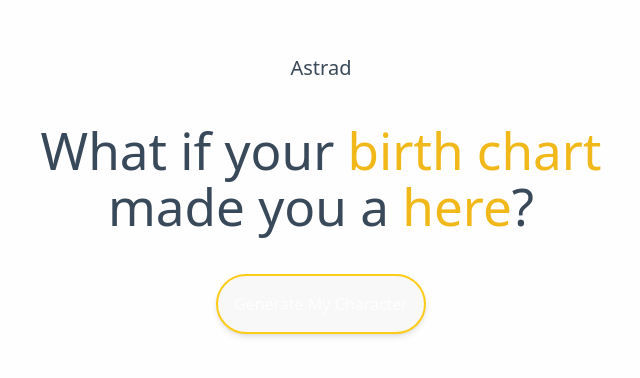
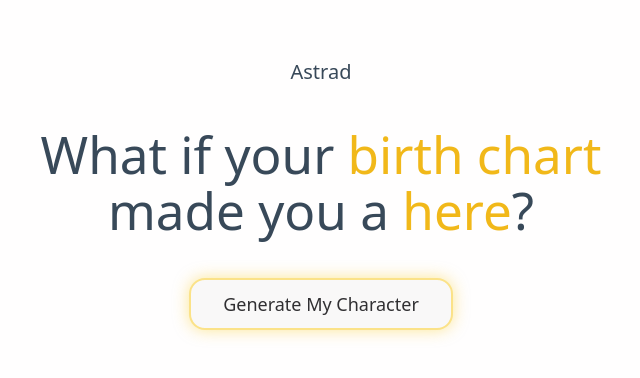
Before and after one commit to nishantsingh02/astrad-project, a React (Vite) app: page / in a window 1280 px wide. Shown: the part 238-616 px from the top of the page, without its empty margins (351-991 px from the left). Built offline with nearby package versions, Linux system fonts and the light colour scheme.

Commit message:
added local storage

```diff
--- a/components/form.jsx
+++ b/components/form.jsx
@@ -11,6 +11,14 @@ function Generate() {
     timeOfBirth: '',
     cityOfBirth: ''
   });
+
+  // Load saved data from localStorage on mount
+  useEffect(() => {
+    const savedData = localStorage.getItem('astradForm');
+    if (savedData) {
+      setFormData(JSON.parse(savedData));
+    }
+  }, []);
 
   const handleChange = (e) => {
     const { name, value } = e.target;
--- a/components/hero.jsx
+++ b/components/hero.jsx
@@ -1,10 +1,12 @@
 import '../src/App.css'
+
+
 
 function Hero() {
   return (
     <div className="relative flex items-center justify-center w-screen h-screen overflow-hidden">
 
-      <div style={{}} className="z-[100] absolute bg-red-50 opacity-10 w-200 h-900 rotate-animation"></div>
+      <div style={{}} className="z-[100] absolute bg-red-50 opacity-10 w-screen h-screen rotate-animation"></div>
 
       <div className="z-0 text-center">
         <div className="text-xl">Astrad</div>
@@ -17,9 +19,12 @@ function Hero() {
           </h1>
         </div>
         <div>
-          <button className="border-2 font border-yellow-400 p-4 rounded-full bg-yellow-600 text-white shadow-md hover:shadow-yellow-500 hover:scale-105 transition duration-300">
-            Generate My Character
-          </button>
+
+            <button className="inline-flex items-center justify-center gap-2 whitespace-nowrap font-medium ring-offset-background focus-visible:outline-none focus-visible:ring-2 focus-visible:ring-ring focus-visible:ring-offset-2 disabled:pointer-events-none disabled:opacity-50 [&_svg]:pointer-events-none [&_svg]:size-4 [&_svg]:shrink-0 h-10 bg-yellow-500/80 hover:bg-yellow-500 text-zinc-900 font-pixel text-lg px-8 py-6 rounded-2xl border-2 border-yellow-400/50 shadow-[0_0_15px_rgba(250,204,21,0.5)] transition-all duration-300 hover:shadow-[0_0_25px_rgba(250,204,21,0.7)]">
+              Generate My Character
+            </button>
+
+
         </div>
       </div>
 
```
